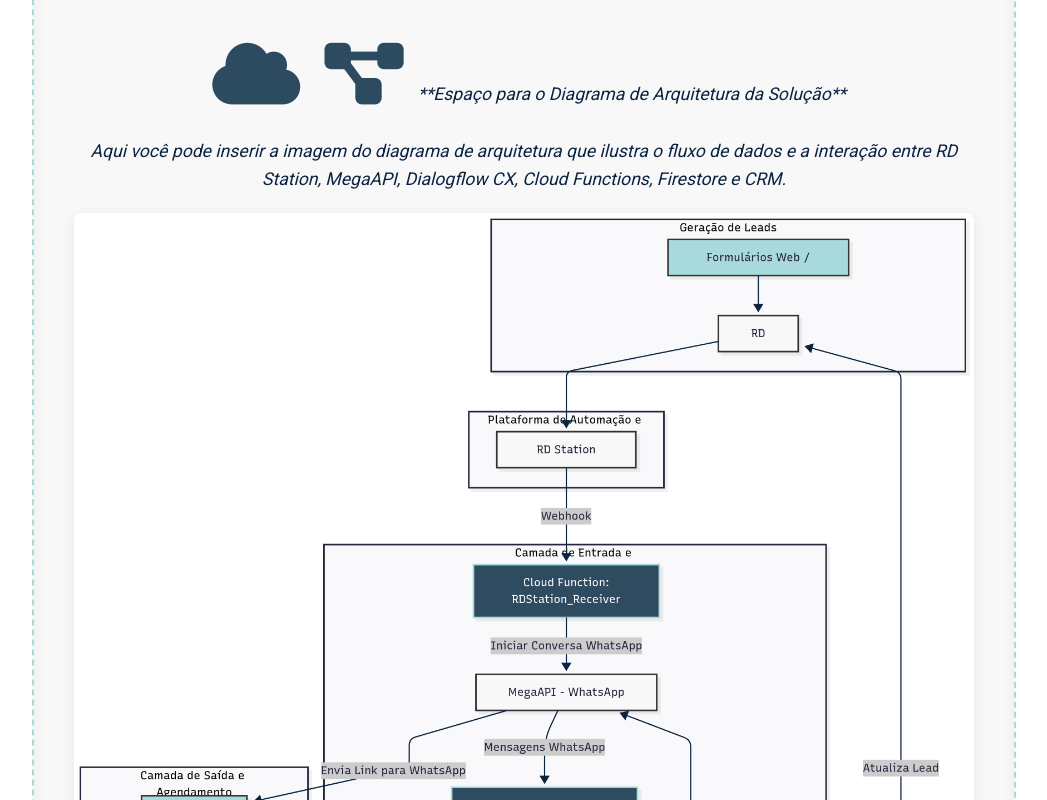
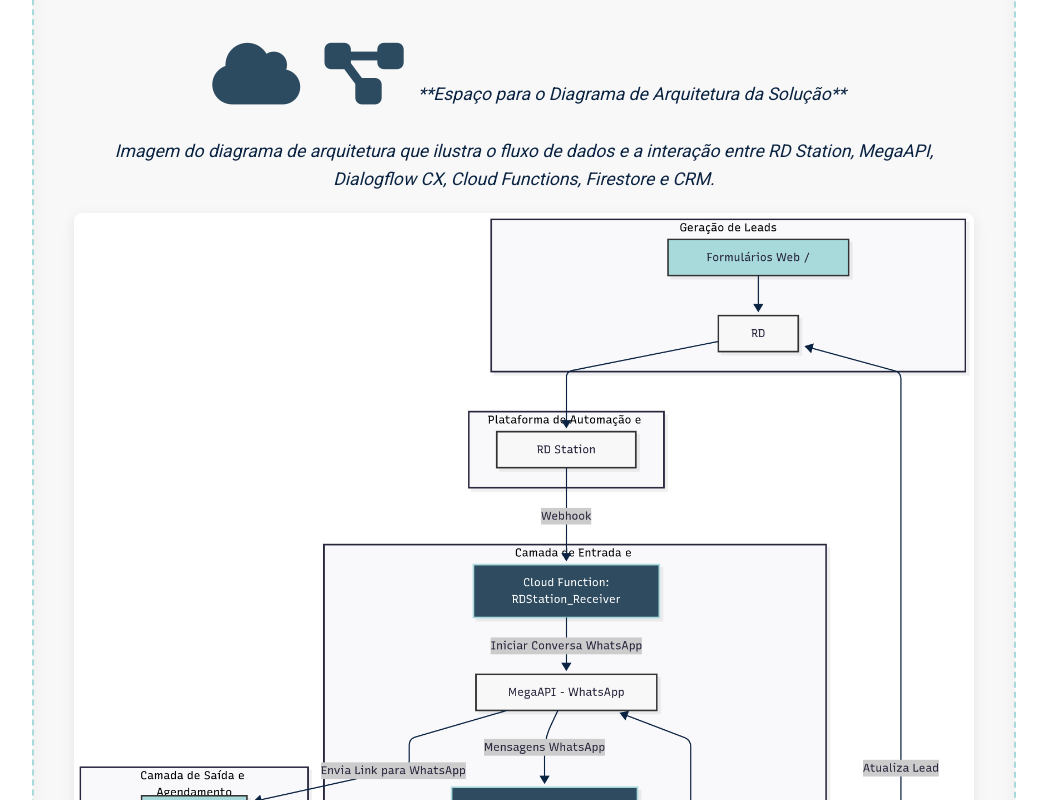
Before and after one commit to woliveirawro/Agent-Lead-Qualification, a plain HTML site: page index.html in a window 1280 px wide. Shown: the part 2760-3560 px from the top of the page, without its empty margins (116-1163 px from the left). Drawn offline with Linux system fonts and the light colour scheme; files whose address does not match are found by name.

Commit message:
Update index.html

```diff
--- a/index.html
+++ b/index.html
@@ -82,7 +82,7 @@
                     </p>
                     <p>
 
-                        Aqui você pode inserir a imagem do diagrama de arquitetura que ilustra o fluxo de dados e a interação entre RD Station, MegaAPI, Dialogflow CX, Cloud Functions, Firestore e CRM.
+                        Imagem do diagrama de arquitetura que ilustra o fluxo de dados e a interação entre RD Station, MegaAPI, Dialogflow CX, Cloud Functions, Firestore e CRM.
                         <img src="images/MKT_Agent_Leads.png" alt="Diagrama de Arquitetura" class="responsive-image">
                     </p>
                 </div>
```
